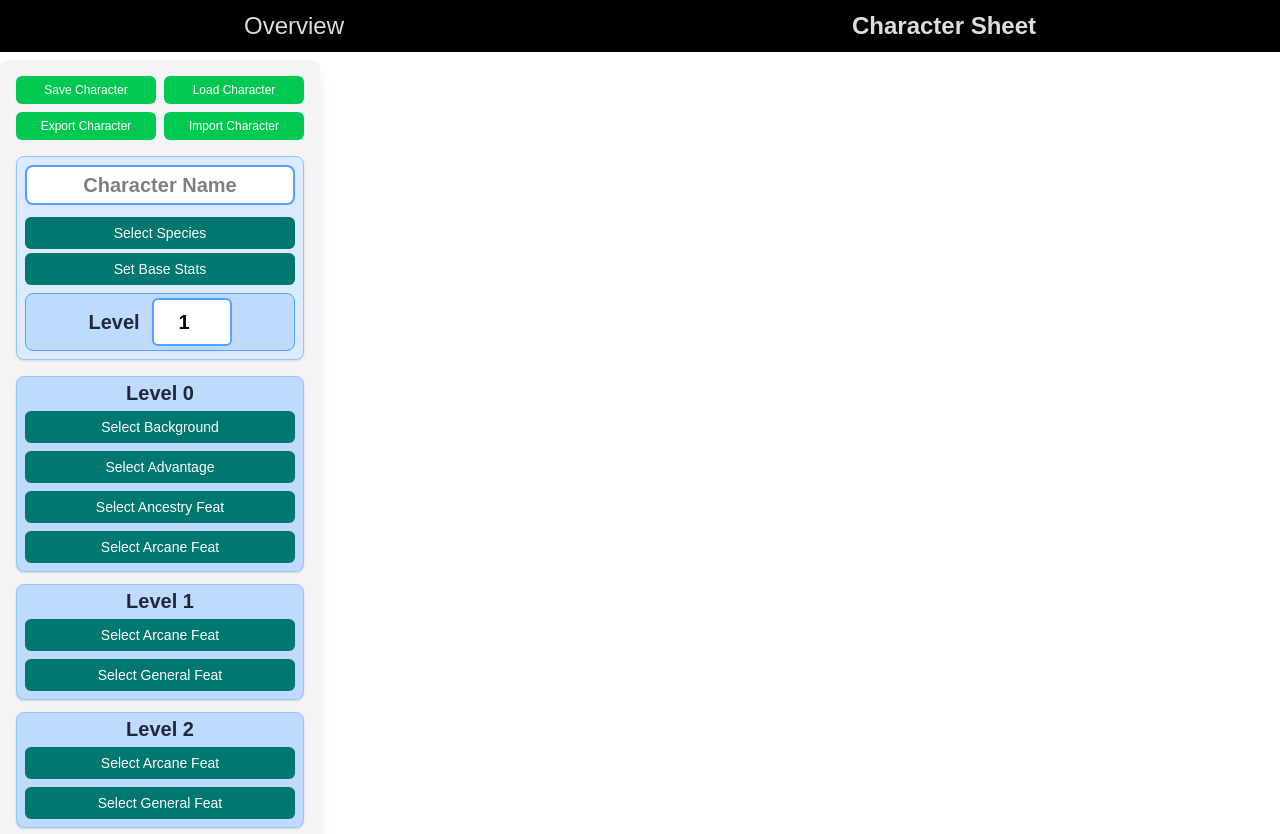
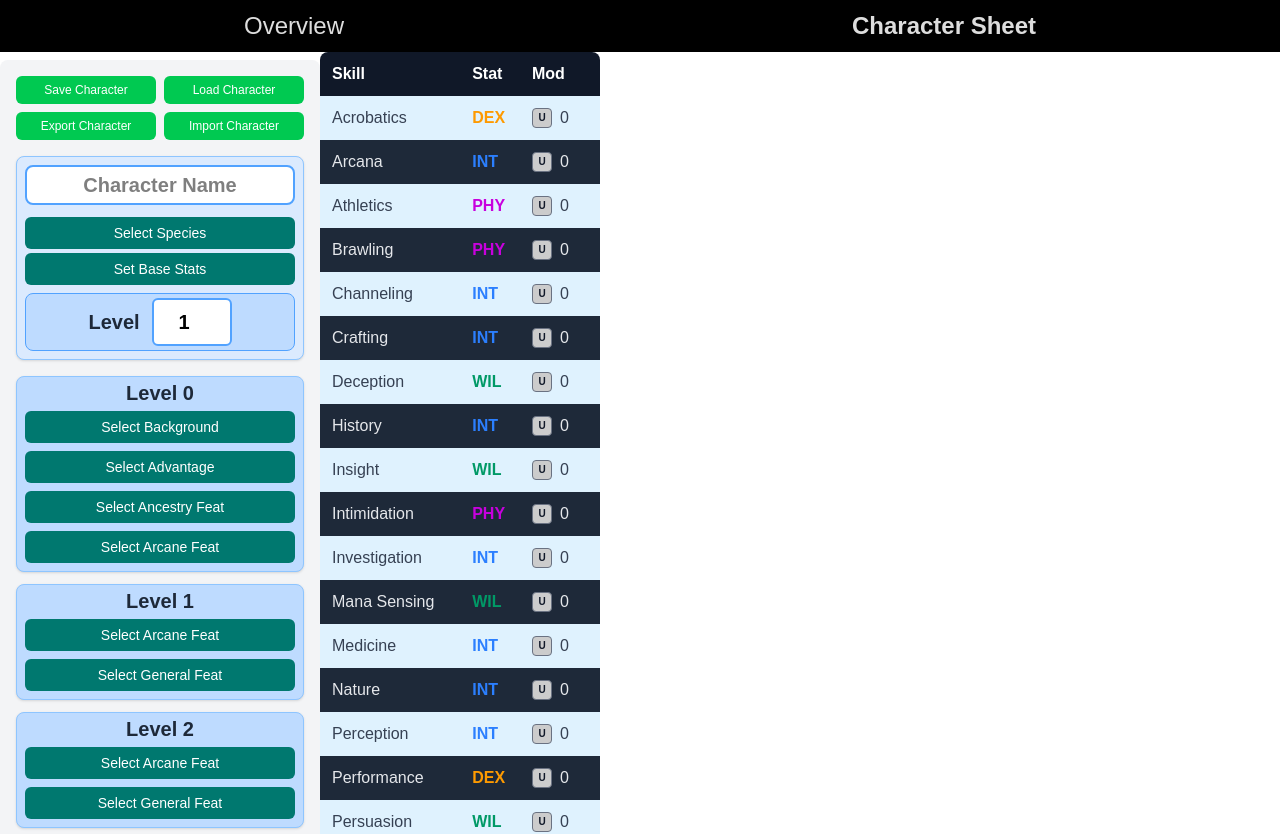
Before and after one commit to Acasez/kastorixv2, a React (Vite) app: page /characterSheet in a window 1280 px wide. Shown: the top 834 px of the page. Built offline with nearby package versions, Linux system fonts and the light colour scheme.

Commit message:
Good skill table

```diff
--- /dev/null
+++ b/src/components/CharacterSheet/ProficiencyMarker.tsx
@@ -0,0 +1,46 @@
+// ProficiencyMarker.tsx
+import { useCharacter } from "../../contexts/CharacterContext";
+import {
+  PROFICIENCY_LEVELS,
+  getProficiency,
+} from "../../constants/Proficiency";
+
+type ProficiencyMarkerProps = {
+  skillName: string;
+};
+
+export default function ProficiencyMarker({
+  skillName,
+}: ProficiencyMarkerProps) {
+  const { character, updateCharacter } = useCharacter();
+
+  const currentTierName: string =
+    character.skillProficiencies?.[skillName] ?? "Untrained";
+  const currentTier = getProficiency(currentTierName);
+
+  const handleClick = () => {
+    const currentIndex = PROFICIENCY_LEVELS.findIndex(
+      (p) => p.name === currentTier.name,
+    );
+    const nextIndex = (currentIndex + 1) % PROFICIENCY_LEVELS.length;
+    updateCharacter({
+      skillProficiencies: {
+        ...character.skillProficiencies,
+        [skillName]: PROFICIENCY_LEVELS[nextIndex].fullName,
+      },
+    });
+  };
+
+  return (
+    <button
+      type="button"
+      onClick={handleClick}
+      title={`${skillName}: ${currentTier.fullName}`}
+      aria-label={`${skillName} proficiency: ${currentTier.fullName}`}
+      className="inline-flex h-5 w-5 cursor-pointer select-none items-center justify-center rounded border border-gray-500 text-[10px] font-bold text-gray-900"
+      style={{ backgroundColor: currentTier.color }}
+    >
+      {currentTier.name}
+    </button>
+  );
+}
--- /dev/null
+++ b/src/components/CharacterSheet/SkillTable.tsx
@@ -0,0 +1,64 @@
+// SkillsTable.tsx
+import skills from "../../json/skills.json";
+import { useCharacter } from "../../contexts/CharacterContext";
+import { getProficiency } from "../../constants/Proficiency";
+import ProficiencyMarker from "./ProficiencyMarker";
+
+const STAT_COLORS: Record<string, string> = {
+  DEX: "text-amber-500",
+  INT: "text-blue-500",
+  PHY: "text-fuchsia-600",
+  WIL: "text-emerald-600",
+};
+
+export default function SkillsTable() {
+  const { character } = useCharacter();
+
+  return (
+    <table className="w-70 -mt-2 border-collapse overflow-hidden rounded-lg">
+      <thead>
+        <tr className="bg-gray-900 text-white">
+          <th className="px-3 py-2 text-left">Skill</th>
+          <th className="px-3 py-2 text-left">Stat</th>
+          <th className="px-3 py-2 text-left">Mod</th>
+        </tr>
+      </thead>
+      <tbody>
+        {skills.map((skill, i) => {
+          const tierName =
+            character.skillProficiencies[skill.name] ?? "Untrained";
+          const tier = getProficiency(tierName);
+          const bonus = tier.bonus;
+
+          return (
+            <tr
+              key={skill.name}
+              className={i % 2 === 0 ? "bg-sky-100" : "bg-gray-800"}
+            >
+              <td
+                className={`px-3 py-2 ${i % 2 === 0 ? "text-gray-700" : "text-gray-200"}`}
+              >
+                {skill.name}
+              </td>
+              <td
+                className={`px-3 py-2 font-semibold ${STAT_COLORS[skill.stat] ?? ""}`}
+              >
+                {skill.stat}
+              </td>
+              <td className="w-20 px-3 py-2">
+                <div className="flex items-center gap-2">
+                  <ProficiencyMarker skillName={skill.name} />
+                  <span
+                    className={i % 2 === 0 ? "text-gray-700" : "text-gray-200"}
+                  >
+                    {bonus > 0 ? `+${bonus}` : bonus}
+                  </span>
+                </div>
+              </td>
+            </tr>
+          );
+        })}
+      </tbody>
+    </table>
+  );
+}
--- /dev/null
+++ b/src/constants/Proficiency.ts
@@ -0,0 +1,30 @@
+// constants/proficiency.ts
+export type ProficiencyTierName =
+  | "Untrained"
+  | "Trained"
+  | "Expert"
+  | "Master"
+  | "Legendary";
+
+export type Proficiency = {
+  name: string; // single-letter display: "U", "T", ...
+  bonus: number;
+  fullName: ProficiencyTierName;
+  color: string;
+};
+
+export const PROFICIENCY_LEVELS: Proficiency[] = [
+  { name: "U", bonus: 0, fullName: "Untrained", color: "#cccccc" },
+  { name: "T", bonus: 2, fullName: "Trained", color: "#47d147" },
+  { name: "E", bonus: 4, fullName: "Expert", color: "#66b3ff" },
+  { name: "M", bonus: 6, fullName: "Master", color: "#cc66ff" },
+  { name: "L", bonus: 8, fullName: "Legendary", color: "#ff9966" },
+];
+
+export function getProficiency(name: string): Proficiency {
+  const level = PROFICIENCY_LEVELS.find((p) => p.fullName === name);
+  if (!level) {
+    throw new Error(`Unknown proficiency tier: "${name}"`);
+  }
+  return level;
+}
--- a/src/contexts/CharacterContext.tsx
+++ b/src/contexts/CharacterContext.tsx
@@ -5,8 +5,10 @@ import {
   type Dispatch,
   type SetStateAction,
 } from "react";
+import type { ProficiencyTierName } from "../constants/Proficiency";
 
 export type Character = {
+  skillProficiencies: Record<string, ProficiencyTierName>;
   name: string;
   level: number;
   feats: string[];
--- a/src/contexts/CharacterProvider.tsx
+++ b/src/contexts/CharacterProvider.tsx
@@ -8,6 +8,7 @@ const defaultCharacter: Character = {
   feats: [],
   species: "",
   baseStats: {},
+  skillProficiencies: {},
 };
 
 export function CharacterProvider({ children }: { children: ReactNode }) {
--- a/src/pages/CharacterSheet.tsx
+++ b/src/pages/CharacterSheet.tsx
@@ -1,11 +1,15 @@
 import LevelSidebar from "../components/CharacterSheet/LevelSidebar";
+import SkillsTable from "../components/CharacterSheet/SkillTable";
 import { CharacterProvider } from "../contexts/CharacterProvider";
 
 export default function RPGOverview() {
   return (
     <>
       <CharacterProvider>
-        <LevelSidebar />
+        <div className="flex flex-row">
+          <LevelSidebar />
+          <SkillsTable />
+        </div>
       </CharacterProvider>
     </>
   );
```
